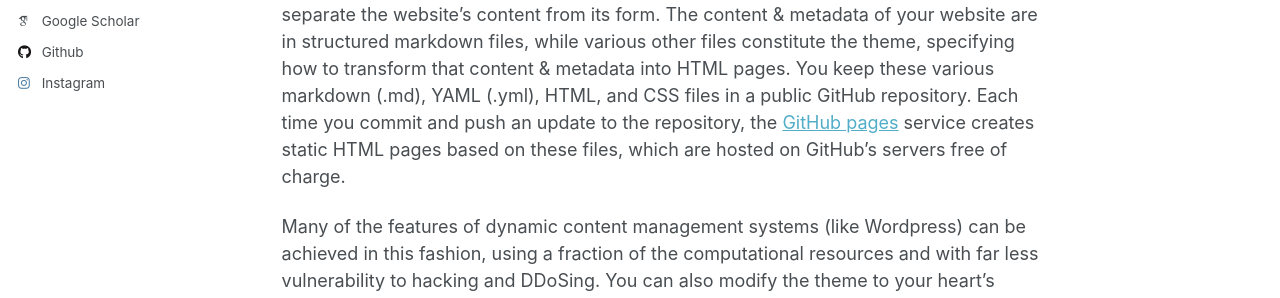
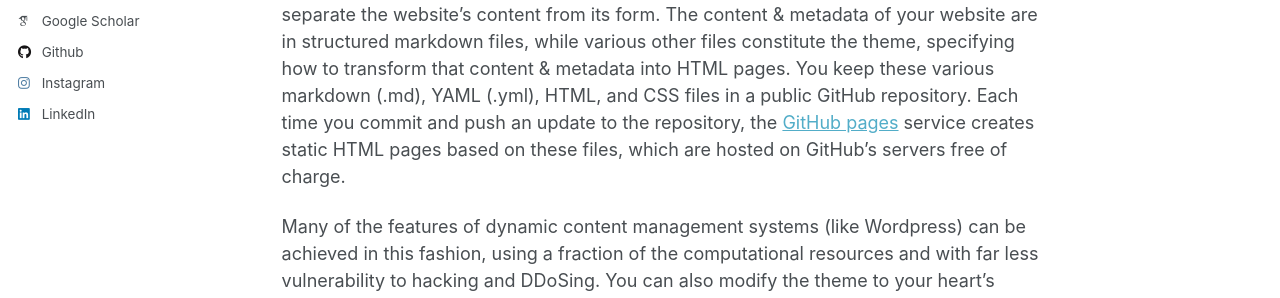
Before and after one commit to bugman1215/bugman1215.github.io, a Jekyll site: the page built from _pages/about.md, in a window 1280 px wide. Shown: the part 544-842 px from the top of the page. Built offline with Jekyll 4.4.1, drawn with Linux system fonts in a browser that asks for light colours; some web fonts are replaced.

Commit message:
Update _config.yml

```diff
--- a/_config.yml
+++ b/_config.yml
@@ -55,9 +55,9 @@ author:
   goodreads        : # Username
   google_plus      : # Username
   keybase          : # Username
-  instagram        : "bugman1215"# Username
+  instagram        : "bugman1215" # Username
   lastfm           : # Username
-  linkedin         : #"mengnan-he-77588524b"# Username
+  linkedin         : "mengnan-he-77588524b" # Username
   mastodon         : # URL
   medium           : # URL
   pinterest        : # Username
```
